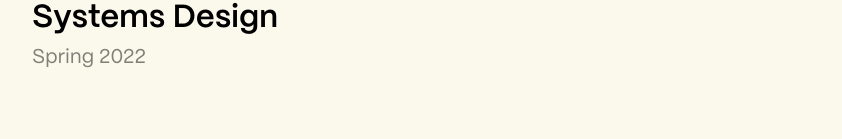
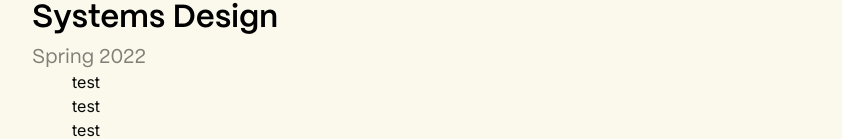
Before and after one commit to adamcesco/jackie-portfolio, a Next.js app: page / in a window 1280 px wide. Shown: the part 2450-2589 px from the top of the page, without its empty margins (8-850 px from the left). Before the commit the page ends 2520 px from the top, so only its background shows below. Built offline with nearby package versions, Linux system fonts and the light colour scheme.

Commit message:
Refactor layout to include CustomFooter component

```diff
--- a/src/app/globals.css
+++ b/src/app/globals.css
@@ -16,7 +16,7 @@
   }
 }
 
-body {
+body, footer {
   background: #fbf8ec;
   padding-left: 2.5rem;
   padding-right: 2.5rem;
--- a/src/app/layout.jsx
+++ b/src/app/layout.jsx
@@ -5,6 +5,7 @@ import NavBarHeader from "@/widgets/NavBarHeader";
 
 import { Inter } from "next/font/google";
 import "./globals.css";
+import CustomFooter from "@/widgets/CustomFooter";
 
 const inter = Inter({ subsets: ["latin"] });
 
@@ -23,6 +24,7 @@ export default function RootLayout({ children }) {
       <body className={inter.className}>
         <NavBarHeader />
         {children}
+        <CustomFooter />
       </body>
     </html>
   );
--- /dev/null
+++ b/src/widgets/CustomFooter/CustomFooter.jsx
@@ -0,0 +1,13 @@
+import React from "react";
+
+function CustomFooter() {
+  return (
+    <footer>
+      <div className="footer__explore">test</div>
+      <div className="footer__socials">test</div>
+      <div className="footer__contact">test</div>
+    </footer>
+  );
+}
+
+export default CustomFooter;
--- /dev/null
+++ b/src/widgets/CustomFooter/index.jsx
@@ -0,0 +1,3 @@
+import CustomFooter from "./CustomFooter";
+
+export default CustomFooter;
```
Also changed, not shown: src/widgets/CustomFooter/CustomFooter.css (added).
